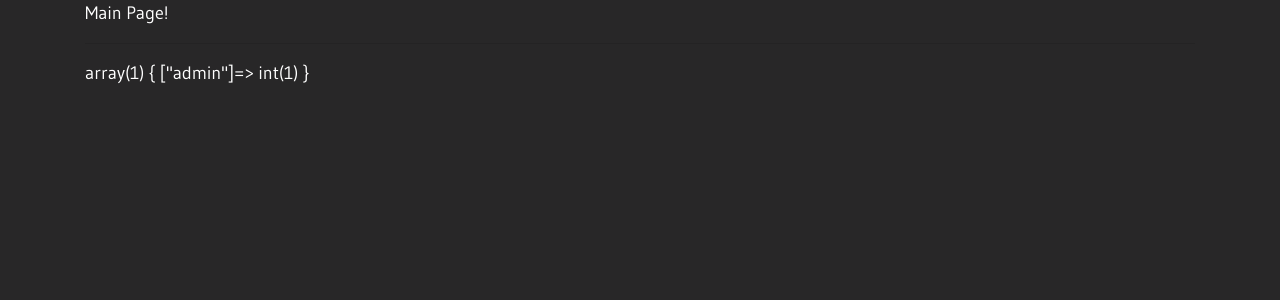
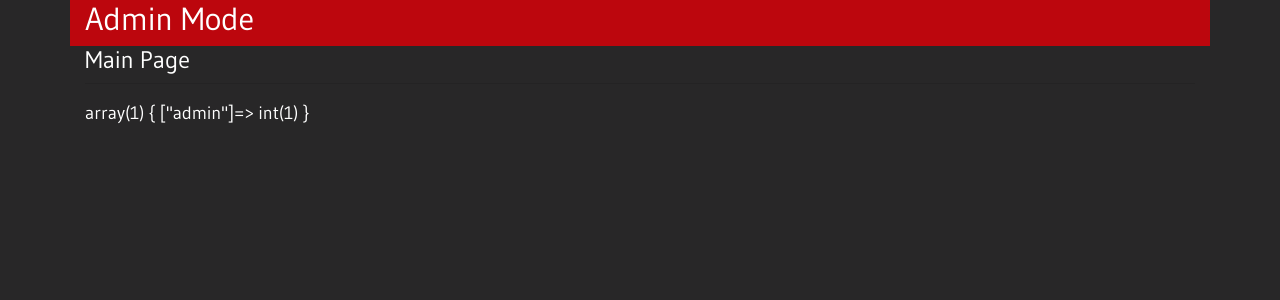
Before and after one commit to CasualJon/modelComp799, a PHP site: page / in a window 1280 px wide. Shown: the top 300 px of the page. Run offline with PHP 8.4, Linux system fonts and the light colour scheme; the visitor is signed in with stand-in values (Sample User, id 1); some libraries are stand-ins or nearby versions.

Commit message:
admin mode banner

```diff
--- a/assets/css/style.css
+++ b/assets/css/style.css
@@ -19,13 +19,16 @@ p, hr {
   margin: 0px 0px 16px 0px;
   font-size: 18px;
 }
+h1, h2, h3, h4, h5, h6 {
+  color: #FFFFFF;
+}
 
 label {
   position: absolute;
   -webkit-transform: translateY(6px);
           transform: translateY(6px);
   left: 13px;
-  color: #282728;
+  color: #FFFFFF;
   -webkit-transition: all 0.25s ease;
   transition: all 0.25s ease;
   -webkit-backface-visibility: hidden;
--- a/error.php
+++ b/error.php
@@ -23,7 +23,8 @@
     <div class="container">
       <div class="row justify-content-center align-items-center">
         <div class="col-md-12">
-          <p>Error Page!</p>
+          <h4>Error</h4>
+
           <div class="form">
             <?php
               if (isset($_SESSION['message'])) echo "<p>".$_SESSION['message']."</p>";
--- a/index.php
+++ b/index.php
@@ -61,9 +61,20 @@
 
   <body>
     <div class="container">
+      <?php
+        if ($_SESSION['admin'] === 1) {
+          echo '
+            <div class="row justify-content-center align-items center">
+              <div class="col-md-12" style="background-color: rgba(197, 5, 12, 0.95)">
+                <h2>Admin Mode</h2>
+              </div>
+            </div>
+          ';
+        }
+      ?>
       <div class="row">
         <div class="col-md-12">
-          <p>Main Page!</p>
+          <h4>Main Page</h4>
 
           <?php
             if ($_SESSION['admin'] === 1) {
--- a/php_includes/admin_verify.php
+++ b/php_includes/admin_verify.php
@@ -21,6 +21,7 @@
 
   $admin_data = $resultSet->fetch_assoc();
   $resultSet->free();
+  //Here (for now) b/c private repo and PHP not displayed: 'westdayton'
   if (password_verify($_POST['password'], $admin_data['password'])) {
     $_SESSION['admin'] = 1;
     header("location: ../index.php");
```
